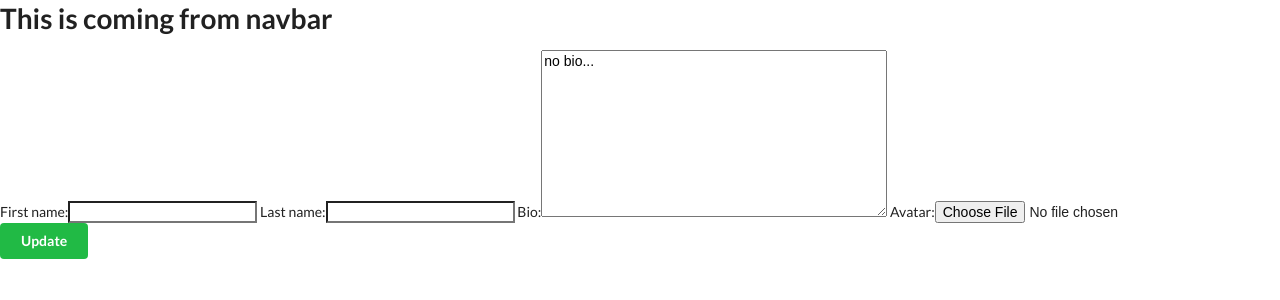
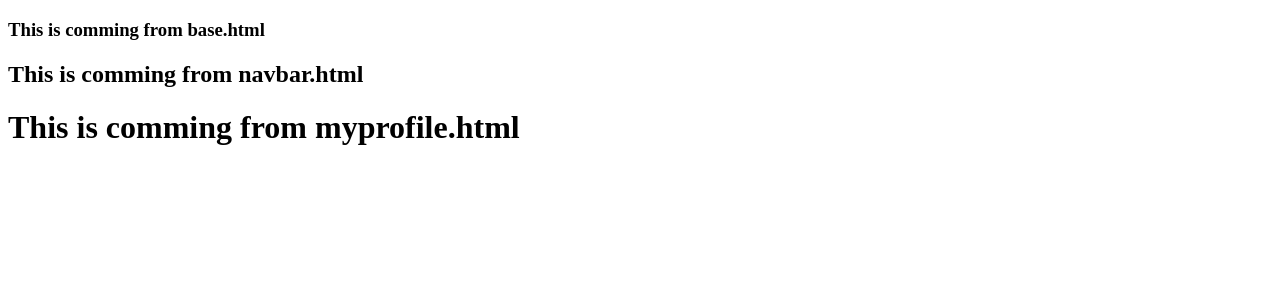
Before and after one commit to MSR806/socialMedia, a Django app: page /profiles/myprofile in a window 1280 px wide. Shown: the top 300 px of the page. Run offline with Django 3.2, Linux system fonts and the light colour scheme; a user stored in the database is signed in; data comes from the database, SQL or seed files in the repository; some libraries are stand-ins or nearby versions.

Commit message:
template ready

```diff
--- a/src/profiles/templates/profiles/myprofile.html
+++ b/src/profiles/templates/profiles/myprofile.html
@@ -6,11 +6,8 @@ myprofile
 
 {% block content %}
 
-<form action= '', method = 'POST'>
-{% csrf_token %}
-{{form}}
-<button type= 'submit' class= 'ui positive button'>Update</button>
-</form>
+<!--You can comment the below line when you wish-->
+<h1>This is comming from myprofile.html</h1>
 
 {% endblock content %}
 
--- a/src/templates/base.html
+++ b/src/templates/base.html
@@ -9,15 +9,14 @@
     <script src="https://code.jquery.com/jquery-3.3.1.min.js"></script>
     <!--Custom css ADD HERE-->
 
-    <!-- semantic UI -->
-    <link rel="stylesheet" type='text/css' href="https://cdnjs.cloudflare.com/ajax/libs/semantic-ui/2.2.14/semantic.min.css">
-    <script src="https://cdnjs.cloudflare.com/ajax/libs/semantic-ui/2.4.1/semantic.min.js"></script>
 
   {% block styles %}
   {% endblock styles %}
     <title>msbook - {% block title %}{% endblock title %}</title>
   </head>
   <body>
+  <!--You can comment the below line when you wish-->
+    <h3>This is comming from base.html</h3>
     {% include 'main/navbar.html' %}
     {% block content %}
     {% endblock content %}
--- a/src/templates/main/home.html
+++ b/src/templates/main/home.html
@@ -5,9 +5,8 @@ home
 {% endblock title %}
 
 {% block content %}
-{{hello}}
-<br />
-{{user}}
+<!--You can comment the below line when you wish-->
+<h1>This is comming from home.html</h1>
 {% endblock content %}
 
 {% block scripts %}
--- a/src/templates/main/navbar.html
+++ b/src/templates/main/navbar.html
@@ -1 +1,7 @@
-<h1>This is coming from navbar</h1>
+<!--Dont add any block tags
+whatever you write here goes directly to base.html and from there to all pages
+This tag is in base.html include __'main/navbar.html'__  which will take whatever
+code in the navbar.html and paste in base.html in place of that tag
+simple start writng the code of nav bar-->
+
+<h2> This is comming from navbar.html </h2>
```
